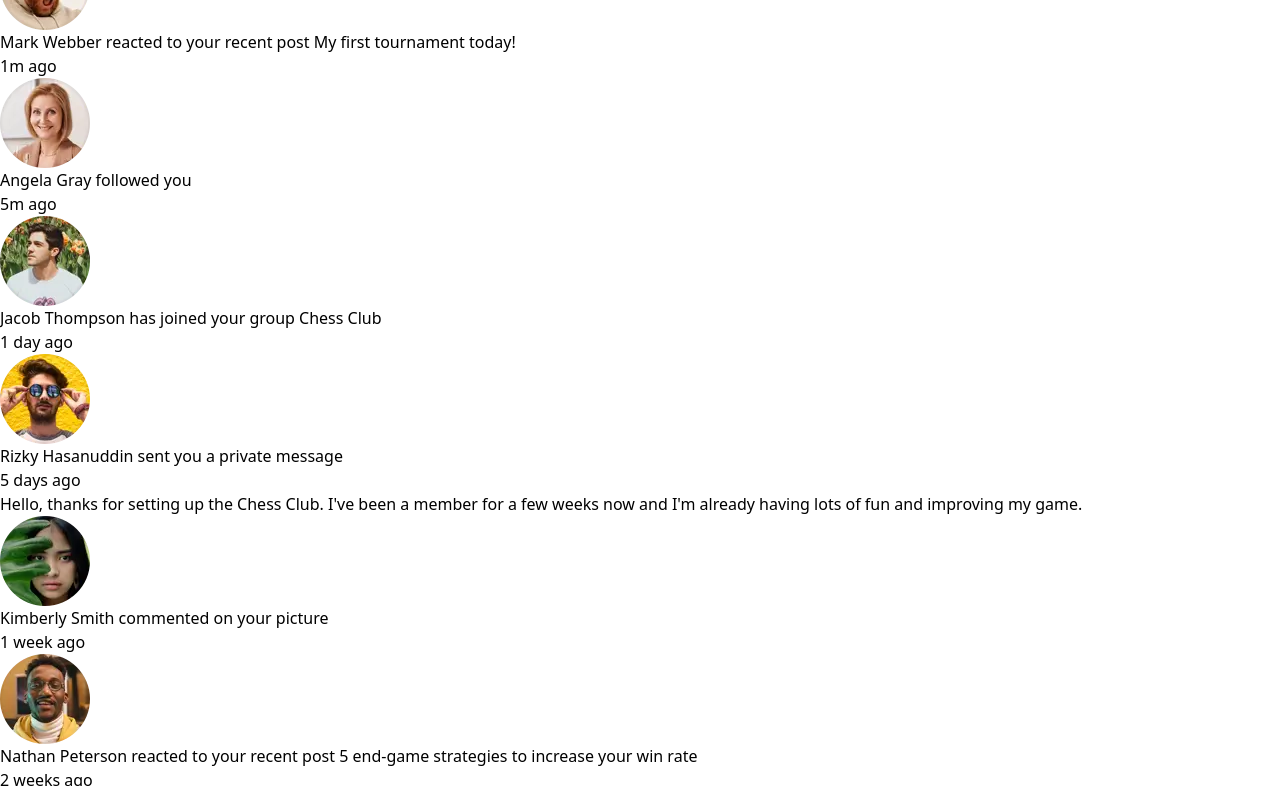
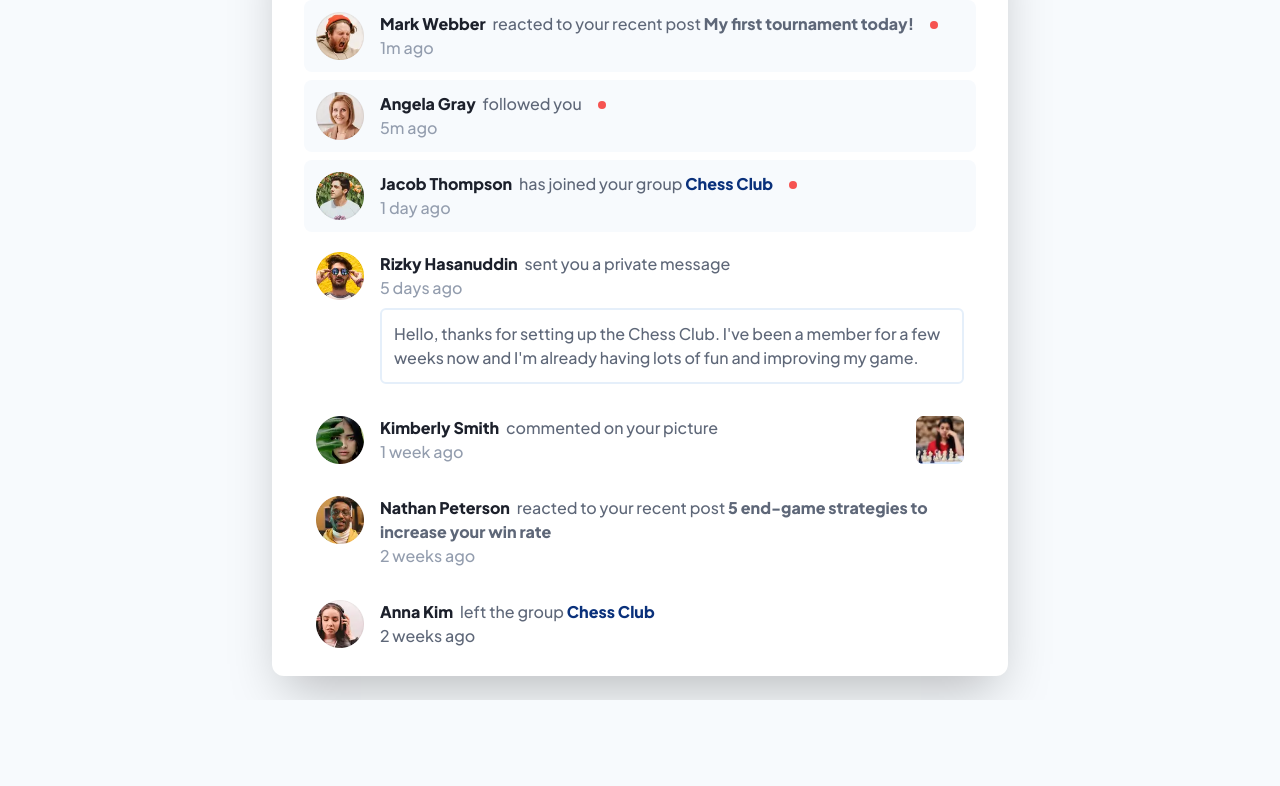
Before and after one commit to NHeroOP/Notifications-Page, a plain HTML site: page index.html in a window 1280 px wide. Shown: the part 108-894 px from the top of the page. After the commit the page ends 808 px from the top, so only its background shows below. Drawn offline with Linux system fonts and the light colour scheme.

Commit message:
Idk many things done

```diff
--- a/index.html
+++ b/index.html
@@ -5,70 +5,75 @@
   <meta name="viewport" content="width=device-width, initial-scale=1.0">
   <link rel="stylesheet" href="style.css">
   <link rel="stylesheet" href="tailwind.css">
+  <link rel="preconnect" href="https://fonts.googleapis.com">
+  <link rel="preconnect" href="https://fonts.gstatic.com" crossorigin>
+  <link href="https://fonts.googleapis.com/css2?family=Plus+Jakarta+Sans:ital,wght@0,200..800;1,200..800&display=swap" rel="stylesheet">
+  <link rel="shortcut icon" href="assets/images/favicon-32x32.png" type="image/x-icon">
+  <script src="main.js" defer></script>
   <title>Frontend Mentor | Notifications page</title>
-  <link rel="shortcut icon" href="assets/images/favicon-32x32.png" type="image/x-icon">
 </head>
 <body>
-  <main>
-    <header>
-      <h1>Notifications <span>3</span></h1>
-      <h2>Mark all as read</h2>
+  <main class="max-w-[46rem] bg-white px-8 py-4 m-6 shadow-2xl rounded-xl">
+    <header class="flex justify-between my-4">
+      <h1 class="text-veryDarkBlue text-[1.5rem] font-[800] text-center">Notifications <span class="text-white bg-blue px-2 py-1 rounded-md text-[1rem]">3</span></h1>
+      <button class="cursor-pointer active:text-darkGrayishBlue read">Mark all as read</button>
     </header>
 
-    <article>
-      <article>
+    <article class="flex flex-col gap-2">
+      <article class="comment unread">
         <img src="assets/images/avatar-mark-webber.webp" alt="">
         <div>
-          <p><span>Mark Webber</span> reacted to your recent post My first tournament today!</p>
-          <p>1m ago</p>
+          <p><span class="name">Mark Webber</span> reacted to your recent post <span class="text-darkGrayishBlue font-[800]">My first tournament today!</span></p>
+          <p class="time">1m ago</p>
         </div>
       </article>
 
-      <article>
+      <article class="comment unread">
         <img src="assets/images/avatar-angela-gray.webp" alt="">
         <div>
-          <p><span>Angela Gray</span> followed you</p>
-          <p>5m ago</p>
+          <p><span class="name">Angela Gray</span> followed you</p>
+          <p class="time">5m ago</p>
         </div>
       </article>
 
-      <article>
+      <article class="comment unread">
         <img src="assets/images/avatar-jacob-thompson.webp" alt="">
         <div>
-          <p><span>Jacob Thompson</span> has joined your group Chess Club</p>
-          <p>1 day ago</p>
+          <p><span class="name">Jacob Thompson</span> has joined your group <span class="text-blue font-[800]">Chess Club</span></p>
+          <p class="time">1 day ago</p>
         </div>
       </article>
 
-      <article>
+      <article class="comment">
         <img src="assets/images/avatar-rizky-hasanuddin.webp" alt="">
         <div>
-          <p><span>Rizky Hasanuddin</span> sent you a private message</p>
-          <p>5 days ago</p>
-          <p>Hello, thanks for setting up the Chess Club. I've been a member for a few weeks now and I'm already having lots of fun and improving my game.</p>
+          <p><span class="name">Rizky Hasanuddin</span> sent you a private message</p>
+          <p class="time">5 days ago</p>
+          <p class="p-3 border-lightGrayishBlue1 border-2 rounded-md mt-2 hover:bg-lightGrayishBlue1 text-darkGrayishBlue">Hello, thanks for setting up the Chess Club. I've been a member for a few weeks now and I'm already having lots of fun and improving my game.</p>
         </div>
       </article>
 
-      <article>
+      <article class="comment">
         <img src="assets/images/avatar-kimberly-smith.webp" alt="">
         <div>
-          <p><span>Kimberly Smith</span> commented on your picture</p>
-          <p>1 week ago</p>
+          <p><span class="name">Kimberly Smith</span> commented on your picture</p>
+          <p class="time">1 week ago</p>
+        </div>
+        <img src="assets/images/image-chess.webp" alt="" class="ml-auto">
+      </article>
+
+      <article class="comment">
+        <img src="assets/images/avatar-nathan-peterson.webp" alt="">
+        <div>
+          <p><span class="name">Nathan Peterson</span> reacted to your recent post <span class="text-darkGrayishBlue font-[800]">5 end-game strategies to increase your win rate</span></p>
+          <p class="time">2 weeks ago</p>
         </div>
       </article>
 
-      <article>
-        <img src="assets/images/avatar-nathan-peterson.webp" alt="">
-        <div>
-          <p><span>Nathan Peterson</span> reacted to your recent post 5 end-game strategies to increase your win rate</p>
-          <p>2 weeks ago</p>
-        </div>
-      </article>
-
-      <article>
+      <article class="comment">
         <img src="assets/images/avatar-anna-kim.webp" alt="">
         <div>
-          <p><span>Anna Kim</span> left the group Chess Club</p>
+          <p><span class="name">Anna Kim</span> left the group <span class="text-blue font-[800]">Chess Club</span></p>
           <p>2 weeks ago</p>
         </div>
       </article>
--- /dev/null
+++ b/main.js
@@ -0,0 +1,27 @@
+const messages = document.querySelectorAll(".comment")
+const read = document.querySelector(".read")
+
+let unreadMsg = []
+
+
+messages.forEach((msg) => {
+  if (msg.classList.contains("unread")) {
+    unreadMsg.push(msg)
+    msg.style.backgroundColor = "hsl(210, 60%, 98%)";
+
+    const msg_p = document.createElement("p")
+    msg_p.classList = "unread-sign"
+    msg.appendChild(msg_p)
+  }
+})
+
+read.addEventListener("click", (e) => {
+
+  unreadMsg.forEach((msg) => {
+    msg.classList.remove("unread")
+    msg.style.backgroundColor = "initial";
+    if (msg.lastChild.classList.contains("unread-sign")){
+      msg.removeChild(msg.lastChild)
+    }
+  })
+})
--- a/style.css
+++ b/style.css
@@ -1,3 +1,61 @@
 @tailwind base;
 @tailwind components;
 @tailwind utilities;
+
+/* html, body {
+  height: 100%;
+} */
+
+body {
+  font-family: "Plus Jakarta Sans", sans-serif;
+  font-weight: 500;
+  color: hsl(219, 12%, 42%);
+  background-color: hsl(210, 60%, 98%);
+  display: flex;
+  justify-content: center;
+}
+
+.time {
+  color: hsl(219, 14%, 63%);
+}
+
+main {
+  overflow:auto;
+}
+
+p {
+  font-size: 1rem;
+}
+
+.comment {
+  display: flex;
+  gap: 16px;
+  padding: 0.75rem;
+  border-radius: 0.5rem;
+  cursor:pointer
+}
+
+img{
+  object-fit:contain;
+  width: 3rem;
+  align-self: flex-start;
+}
+
+.name {
+  color: hsl(224, 21%, 14%);
+  font-weight: 800;
+  margin-right: 0.25rem;
+}
+
+.name:hover {
+  color: hsl(219, 85%, 26%);
+}
+
+.unread-sign{
+  display: block;
+  height: 0.5rem;
+  width: 0.5rem;
+  border-radius: 50%;
+  background-color: hsl(1, 90%, 64%);
+  margin-top: 0.55rem;
+}
--- a/tailwind.config.js
+++ b/tailwind.config.js
@@ -1,8 +1,19 @@
 /** @type {import('tailwindcss').Config} */
 module.exports = {
-  content: ["./src/**/*.{html,js}"],
+  content: ["./*.{html,js}"],
   theme: {
-    extend: {},
+    extend: {
+      colors: {
+        red: "hsl(1, 90%, 64%)",
+        blue: "hsl(219, 85%, 26%)",
+        white: "hsl(0, 0%, 100%)",
+        lightGrayishBlue1: "hsl(211, 68%, 94%)",
+        lightGrayishBlue2: "hsl(205, 33%, 90%)",
+        grayishBlue: "hsl(219, 14%, 63%)",
+        darkGrayishBlue: "hsl(219, 12%, 42%)",
+        veryDarkBlue: "hsl(224, 21%, 14%)",
+      }
+    },
   },
   plugins: [],
 }
```
Also changed, not shown: tailwind.css.
